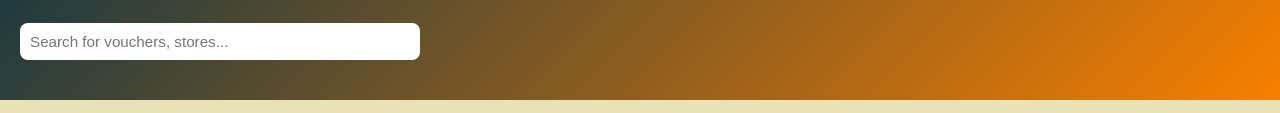
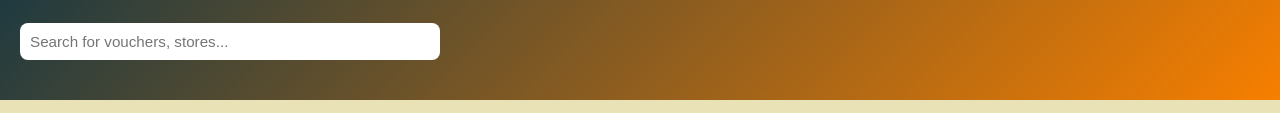
Before and after one commit to 00Keshav-web/VouchOn, a plain HTML site: page index.html in a window 1280 px wide. Shown: the part 258-371 px from the top of the page. Drawn offline with Linux system fonts and the light colour scheme; no server answers.

Commit message:
Update index.css

```diff
--- a/index.css
+++ b/index.css
@@ -83,9 +83,6 @@ nav a:hover { text-decoration: underline; }
   cursor: pointer;
   font-weight: bold;
   margin-top: 5px;
-}
-.search-bar input {
-  box-sizing: border-box;
 }
 .search-bar button:hover { background: var(--red); color: white; }
 
```
